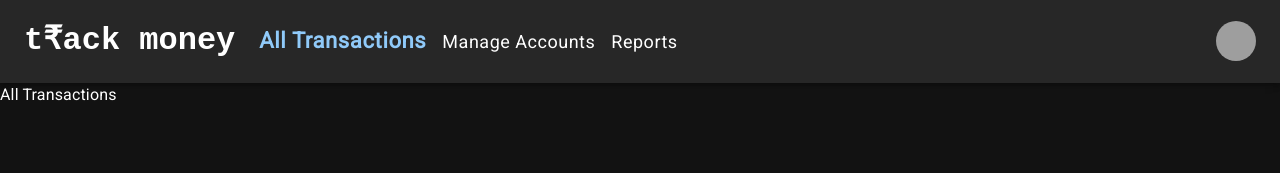
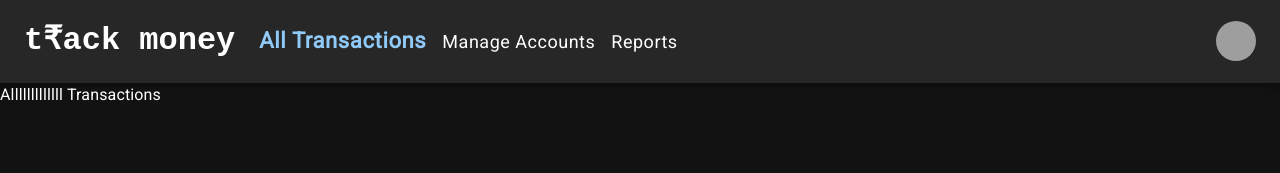
Before and after one commit to rohitbhati-rb/track-money, a React (Create React App) app: page /track-money/transactions in a window 1280 px wide. Shown: the top 173 px of the page. Built offline with nearby package versions, Linux system fonts and the light colour scheme; grey boxes are pictures that could not be loaded.

Commit message:
trying out cd

```diff
--- a/src/components/AllTransactions.jsx
+++ b/src/components/AllTransactions.jsx
@@ -2,7 +2,7 @@ import React from 'react'
 
 function AllTransactions() {
   return (
-    <div>All Transactions</div>
+    <div>Alllllllllllll Transactions</div>
   )
 }
 
```
